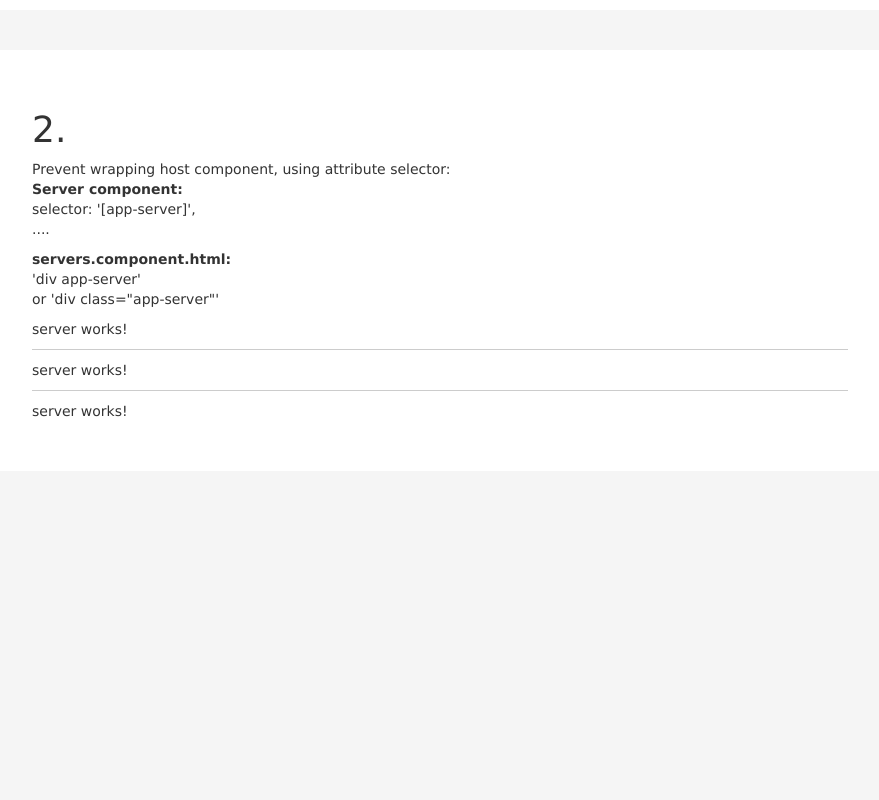
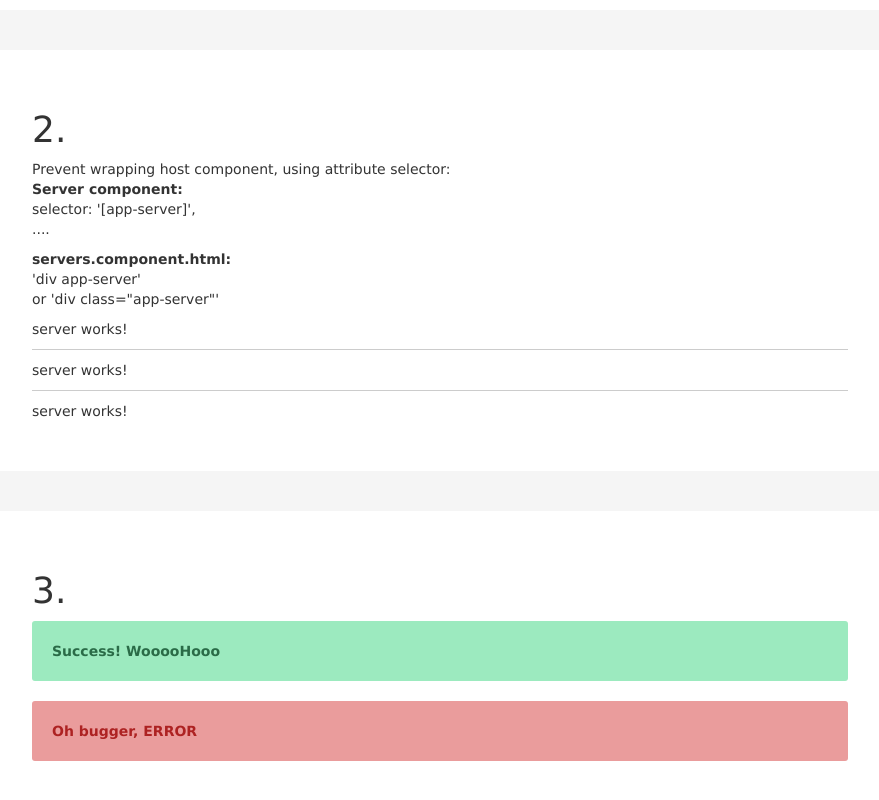
Before and after one commit to alastairbird/Angular-Test, an Angular app: page / in a window 1280 px wide. Shown: the part 206-1006 px from the top of the page, without its empty margins (200-1079 px from the left). Before the commit the page ends 800 px from the top, so only its background shows below. Built offline with nearby package versions, Linux system fonts and the light colour scheme.

Commit message:
Adds a warning and success component as per lecture assignment

```diff
--- a/src/app/app.component.html
+++ b/src/app/app.component.html
@@ -2,14 +2,20 @@
 
 <div class="module">
   <h1>1.</h1>
-  <input type="text" [(ngModel)]="name">
+  <input type="text" placeholder="Enter some text here" [(ngModel)]="name">
   <span>
     {{ name }}
   </span>
 </div>
 
-
 <div class="module">
   <h1>2.</h1>
   <app-servers></app-servers>
 </div>
+
+
+<div class="module">
+  <h1>3.</h1>
+  <app-success></app-success>
+  <app-warning></app-warning>
+</div>
--- a/src/app/app.module.ts
+++ b/src/app/app.module.ts
@@ -6,13 +6,17 @@ import { HttpModule } from '@angular/http';
 import { AppComponent } from './app.component';
 import { ServerComponent } from './server/server.component';
 import { ServersComponent } from './servers/servers.component';
+import { WarningComponent } from './warning/warning.component';
+import { SuccessComponent } from './success/success.component';
 
 
 @NgModule({
   declarations: [
     AppComponent,
     ServerComponent,
-    ServersComponent
+    ServersComponent,
+    WarningComponent,
+    SuccessComponent
   ],
   imports: [
     BrowserModule,
--- /dev/null
+++ b/src/app/success/success.component.css
@@ -0,0 +1,8 @@
+:host {
+	 display: block;
+    background: #9ceabf;
+    color: #2a6b47;
+    padding: 20px;
+    margin: 0 0 20px;
+    border-radius: 3px;
+}
--- /dev/null
+++ b/src/app/success/success.component.html
@@ -0,0 +1 @@
+<strong>Success! WooooHooo</strong>
--- /dev/null
+++ b/src/app/success/success.component.ts
@@ -0,0 +1,15 @@
+import { Component, OnInit } from '@angular/core';
+
+@Component({
+  selector: 'app-success',
+  templateUrl: './success.component.html',
+  styleUrls: ['./success.component.css']
+})
+export class SuccessComponent implements OnInit {
+
+  constructor() { }
+
+  ngOnInit() {
+  }
+
+}
--- /dev/null
+++ b/src/app/warning/warning.component.css
@@ -0,0 +1,8 @@
+:host {
+    display: block;
+    background: #ea9c9c;
+    color: #ad2222;
+    padding: 20px;
+    margin: 0 0 20px;
+    border-radius: 3px;
+}
--- /dev/null
+++ b/src/app/warning/warning.component.html
@@ -0,0 +1,3 @@
+<strong>
+  Oh bugger, ERROR
+</strong>
--- /dev/null
+++ b/src/app/warning/warning.component.ts
@@ -0,0 +1,15 @@
+import { Component, OnInit } from '@angular/core';
+
+@Component({
+  selector: 'app-warning',
+  templateUrl: './warning.component.html',
+  styleUrls: ['./warning.component.css']
+})
+export class WarningComponent implements OnInit {
+
+  constructor() { }
+
+  ngOnInit() {
+  }
+
+}
```
Also changed, not shown: 2 other files (tests, documents, lock files or other folders).
